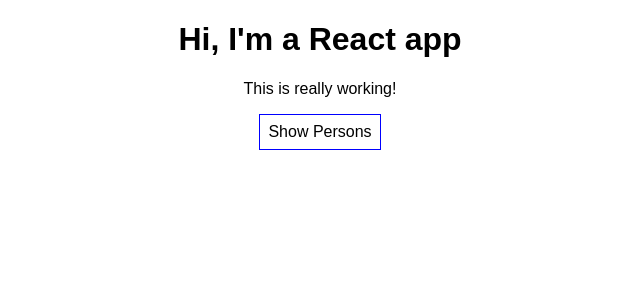
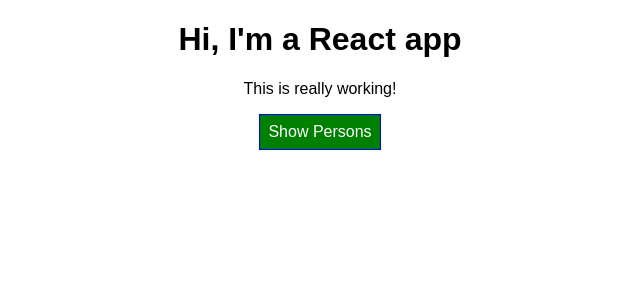
Before and after one commit to case112/react-app, a React (Create React App) app: page / in a window 1280 px wide. Shown: the top 300 px of the page, without its empty margins (320-960 px from the left). Built offline with nearby package versions, Linux system fonts and the light colour scheme.

Commit message:
Setting button style dynamicly

```diff
--- a/src/App.js
+++ b/src/App.js
@@ -47,7 +47,8 @@
   render() {
 
     const style = {
-      backgroundColor: 'white',
+      backgroundColor: 'green',
+      color: 'white',
       font: 'inherit',
       border: '1px solid blue',
       padding: '8px',
@@ -70,13 +71,19 @@
           })}
           </div>
       );
+
+      style.backgroundColor = 'red';
     }
 
     return (
       <div className="App">
         <h1>Hi, I'm a React app</h1>
         <p>This is really working!</p>
-        <button style={style} onClick={this.togglePersonsHandler}>Show Persons</button>
+        <button
+        style={style}
+        onClick={this.togglePersonsHandler}>
+        Show Persons
+        </button>
         {persons}
       </div>
     );
```
